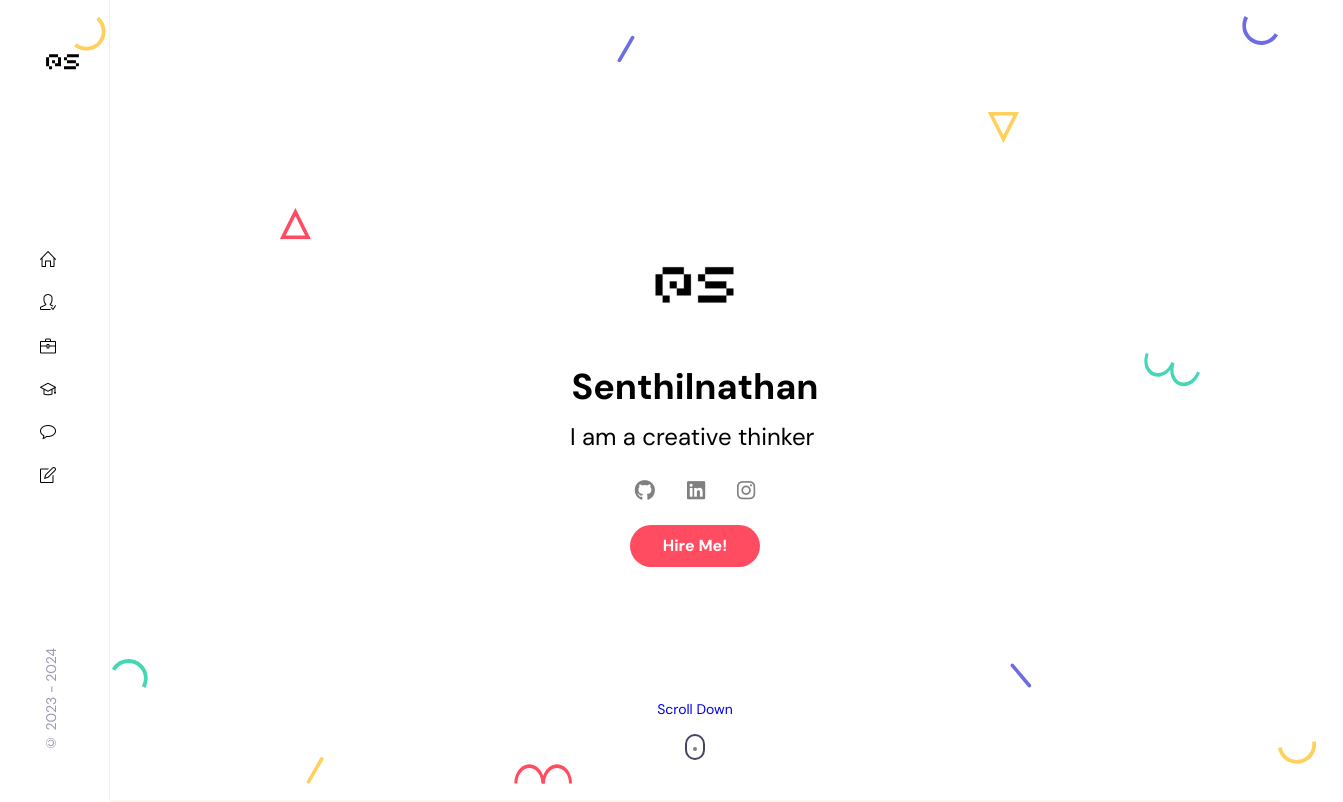
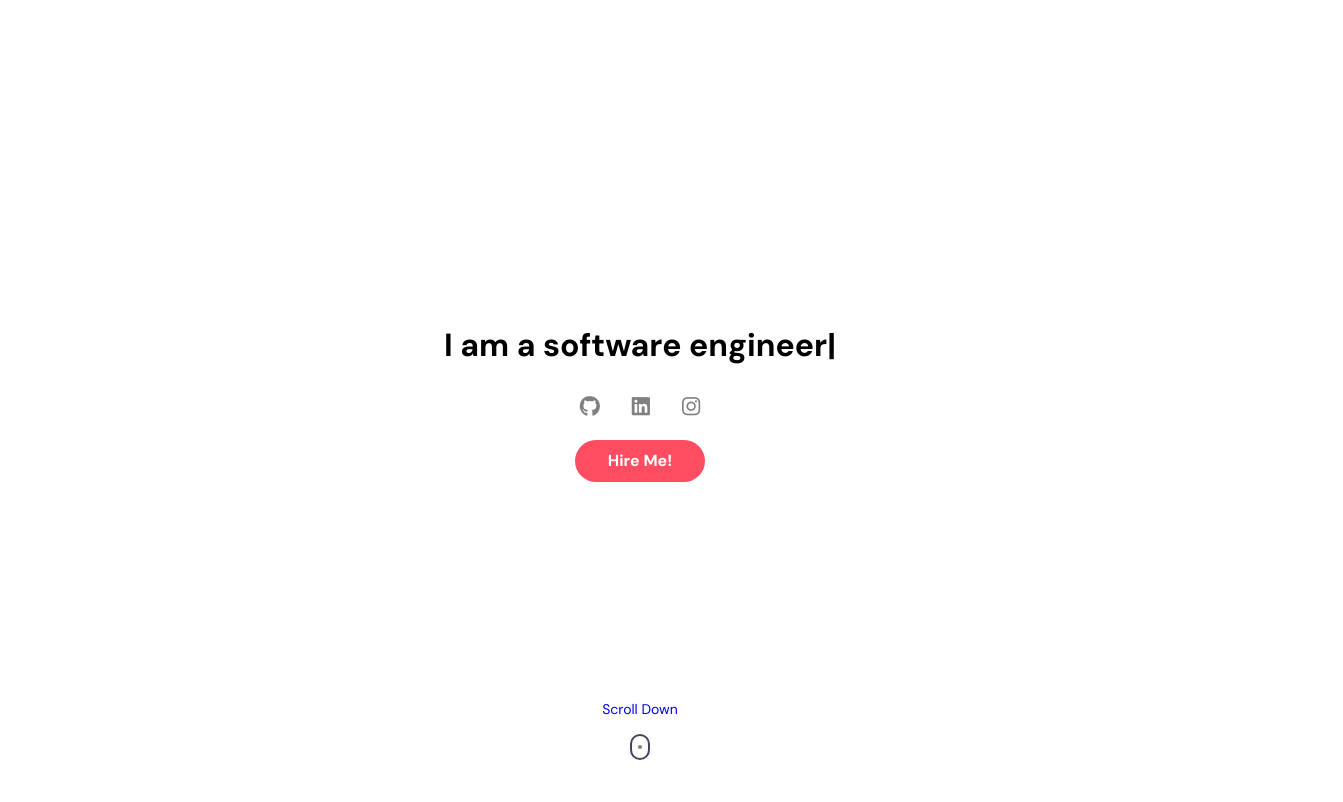
Before and after one commit to ssenthilnathan3/ssenthilnathan3.github.io, a React (Create React App) app: page / in a window 1280 px wide. Shown: the top 802 px of the page, 1343 px wide, since content can reach past the window. Built offline with nearby package versions, Linux system fonts and the light colour scheme.

Commit message:
changing

```diff
--- a/public/index.html
+++ b/public/index.html
@@ -13,7 +13,7 @@
       href="https://cdnjs.cloudflare.com/ajax/libs/simple-line-icons/2.5.5/css/simple-line-icons.min.css"
     />
     <script src="https://kit.fontawesome.com/1e30cae713.js" crossorigin="anonymous"></script>
-    <title>Senthilnathan | Personal Portfolio</title>
+    <title>Senthilnathan Selvarajan</title>
   </head>
   <body>
     <div id="root"></div>
--- a/src/App.css
+++ b/src/App.css
@@ -1,10 +1,21 @@
+/* App.css */
 .main {
-    margin-left: 110px;
-}
+    position: relative;
+    height: 100vh; /* Full viewport height */
+    width: 100vw;  /* Full viewport width */
+    background-color: white;
+    overflow: hidden; /* Prevents overflow issues */
+  }
 
-@media screen and (max-width: 1024px) {
-    .main {
-        margin-left: 0;
-    }
-
-}
+  .main::before {
+    content: "";
+    position: absolute;
+    top: 0;
+    left: 0;
+    height: 100%;
+    width: 100%;
+    background: radial-gradient(#e5e7eb 1px, transparent 1px);
+    background-size: 16px 16px;
+    mask-image: radial-gradient(ellipse at center, #000 70%, transparent 100%);
+    z-index: -1; /* Ensure it is behind other content */
+  }
--- a/src/App.jsx
+++ b/src/App.jsx
@@ -5,24 +5,19 @@ import About from "./components/About/about";
 import Works from "./components/Works/works";
 import Resume from "./components/Resume/resume";
 import Contact from "./components/Contact/contact";
-import Sidebar from "./components/Sidebar/sidebar";
 import Testimonials from "./components/Testimonials/testimonials";
-
 
 const App = () => {
   return (
-    <div>
-        <Sidebar />
-        <main className="main">
+    <div className="main">
         <Home />
         <About />
         <Resume />
         <Works />
         <Testimonials />
         <Contact />
-        </main>
     </div>
-  )
-}
+  );
+};
 
-export default App
+export default App;
--- a/src/components/Home/home.css
+++ b/src/components/Home/home.css
@@ -5,14 +5,17 @@
   align-items: center;
   justify-content: center;
 }
+
 .intro {
   max-width: 540px;
   text-align: center;
   z-index: 3;
 }
+
 .home__img {
   margin-bottom: 1.5rem;
 }
+
 .home__name {
   font-size: var(--h1-font-size);
   font-weight: var(--font-bold);
@@ -27,8 +30,8 @@
 .home__social_link {
   color: grey;
   font-size: 1.3rem;
-  padding: 0 1rem 0 1rem;
-  transition: 0.3s;
+  padding: 0 1rem;
+  transition: color 0.3s;
 }
 
 .home__social_link:hover {
@@ -40,25 +43,22 @@
   bottom: 2.5rem;
   left: 0;
   width: 100%;
+  text-align: center;
 }
+
 .home__scroll-name {
   font-size: var(--small-font-size);
 }
 
 @keyframes ani-mouse {
-  0% {
+  0%, 100% {
     top: 29%;
   }
-  15% {
+  15%, 50% {
     top: 50%;
   }
-  50% {
-    top: 50%;
-  }
-  100% {
-    top: 29%;
-  }
 }
+
 .mouse {
   border: 2px solid #454360;
   display: block;
@@ -69,6 +69,7 @@
   border-radius: 1rem;
   position: relative;
 }
+
 .wheel {
   background-color: grey;
   border-radius: 100%;
@@ -90,65 +91,11 @@
   z-index: 2;
   transform: scale(1.2);
 }
+
 .shape {
   position: absolute;
-
 }
 
-.s1 {
-  left: 2%;
-  top: 10%;
-}
-
-.s2 {
-  left: 18%;
-  top: 30%;
-}
-
-.s3 {
-  left: 5%;
-  bottom: 20%;
-}
-
-.s4 {
-  left: 20%;
-  bottom: 10%;
-}
-
-.s5 {
-  left: 44%;
-  top: 12%;
-}
-
-.s6 {
-  left: 36%;
-  bottom: 10%;
-}
-
-.s7 {
-  top: 20%;
-  right: 25%;
-}
-
-.s8 {
-  right: 24%;
-  bottom: 20%;
-}
-
-.s9 {
-  right: 5%;
-  top: 10%;
-}
-
-.s10 {
-  top: 45%;
-  right: 11%;
-}
-
-.s11 {
-  bottom: 12%;
-  right: 2%;
-}
 @media screen and (max-width: 1024px) {
   .home__social_link {
     font-size: 1.25rem;
--- a/src/components/Home/home.jsx
+++ b/src/components/Home/home.jsx
@@ -1,10 +1,8 @@
 import React from 'react'
 import './home.css';
-import Me from '../../assets/avatar.jpg';
 import HeaderSocials from './HeaderSocials';
 import ScrollDown from './ScrollDown';
 import Shapes from './Shapes';
-// import TypeAnimation from 'react-type-animation';
 import TypingLetter from './typing-letters';
 import MyResume from '../../assets/resume__1_.pdf'
 
@@ -13,10 +11,7 @@ const home = () => {
   return (
     <section className="home container" id="home">
       <div className="intro">
-        <img src={Me} alt="Naan thaan" className="home__img" />
-        <h1 className="home__name">Senthilnathan</h1>
         <TypingLetter />
-        {/* <span className="home__education">I'm a student</span> */}
         <HeaderSocials />
         <a href={MyResume} className="btn">Hire Me!</a>
         <ScrollDown />
--- a/src/components/Home/typing-letters.jsx
+++ b/src/components/Home/typing-letters.jsx
@@ -5,20 +5,14 @@ const TypingLetter = () => {
   return (
     <TypeAnimation
       sequence={[
-            // Same substring at the start will only be typed out once, initially
-            'I am a curious student',
-            750, // wait 1s before replacing "Mice" with "Hamsters"
-            'I am an innovative engineer',
+        '',
         750,
-            'I am a creative thinker',
-            750,
-            'I am a self-starter',
-            750
+        'I am a software engineer',
       ]}
       wrapper="span"
       speed={50}
-          style={{ fontSize: '1.5em', display: 'inline-block' }}
-          repeat={Infinity}
+      style={{ fontSize: '2em', fontWeight: 'bold', display: 'inline-block' }}
+      repeat={0}
     // className="home__education"
     />
   );
--- a/src/components/Sidebar/sidebar.css
+++ /dev/null
@@ -1,75 +0,0 @@
-.aside {
-  position: fixed;
-  left: 0;
-  top: 0;
-  background: var(--body-color);
-  border-right: 1px solid rgba(0, 0, 0, 0.05);
-  padding: 2.5rem;
-  width: 110px;
-  min-height: 100vh;
-  display: flex;
-  flex-direction: column;
-  justify-content: space-between;
-  z-index: 10;
-}
-
-.nav__logo {
-  width: 45px;
-  height: 50px;
-}
-.nav__list {
-  display: flex;
-  flex-direction: column;
-  row-gap: 1rem;
-}
-
-.nav__link {
-  font-size: 1rem;
-  color: var(--title-color);
-  font-weight: var(--font-bold);
-}
-
-.nav__link:hover {
-  color: brown;
-}
-
-.copyright {
-  color: hsl(245, 15%, 65%);
-  font-size: var(--small-font-size);
-  transform: rotate(-180deg);
-  writing-mode: vertical-rl;
-}
-
-.nav__toggle {
-  position: fixed;
-  top: 1.25rem;
-  left: 1.25rem;
-  cursor: pointer;
-  width: 45px;
-  height: 40px;
-  background-color: var(--body-color);
-  border: 1px solid #e8dfec;
-  display: none;
-  justify-content: center;
-  align-items: center;
-  z-index: 1;
-  transition: .3s;
-}
-
-@media screen and (max-width: 1024px) {
-  .aside {
-    left: -110px;
-  }
-
-  .nav__toggle {
-    display: none;
-  }
-
-  .nav__toggle-open {
-    left: 100px;
-  }
-
-  .show-menu {
-    left: 0;
-  }
-}
--- a/src/components/Sidebar/sidebar.jsx
+++ /dev/null
@@ -1,63 +0,0 @@
-import React, { useState } from "react";
-import "./sidebar.css";
-import Logo from "../../assets/logo.svg";
-
-const Sidebar = () => {
-  const [toggle, showMenu] = useState(false);
-
-  return (
-    <div>
-      <aside className={toggle ? "aside show-menu": "aside"}>
-        <a href="#home" className="nav__logo">
-          <img src={Logo} alt="logo" />
-        </a>
-
-        <nav className="nav">
-          <div className="nav__menu">
-            <ul className="nav__list">
-              <li className="nav__item">
-                <a href="#home" className="nav__link">
-                  <i className="icon-home"></i>
-                </a>
-              </li>
-              <li className="nav__item">
-                <a href="#about" className="nav__link">
-                  <i className="icon-user-following"></i>
-                </a>
-              </li>
-              <li className="nav__item">
-                <a href="#experience" className="nav__link">
-                  <i className="icon-briefcase"></i>
-                </a>
-              </li>
-              <li className="nav__item">
-                <a href="#works" className="nav__link">
-                  <i className="icon-graduation"></i>
-                </a>
-              </li>
-              <li className="nav__item">
-                <a href="#testimonial" className="nav__link">
-                  <i className="icon-bubble"></i>
-                </a>
-              </li>
-              <li className="nav__item">
-                <a href="#contact" className="nav__link">
-                  <i className="icon-note"></i>
-                </a>
-              </li>
-            </ul>
-          </div>
-        </nav>
-
-        <div className="nav__footer">
-          <span className="copyright">&copy; 2023 - 2024</span>
-        </div>
-      </aside>
-      <div className={toggle ? "nav__toggle nav__toggle-open": "nav__toggle"} onClick={() => showMenu(!toggle)}>
-        <i className="icon-menu"></i>
-      </div>
-    </div>
-  );
-};
-
-export default Sidebar;
--- a/src/index.css
+++ b/src/index.css
@@ -1,6 +1,4 @@
 @import url("https://fonts.googleapis.com/css2?family=DM+Sans:opsz,wght@9..40,400;9..40,500;9..40,700&display=swap");
-
-/* Path: src/index.css */
 
 :root {
   --first-color: hsl(353, 100%, 65%);
```
Also changed, not shown: temp.js (added), 1 other file (tests, documents, lock files or other folders). Lines whose indentation alone changed are shown as unchanged.
